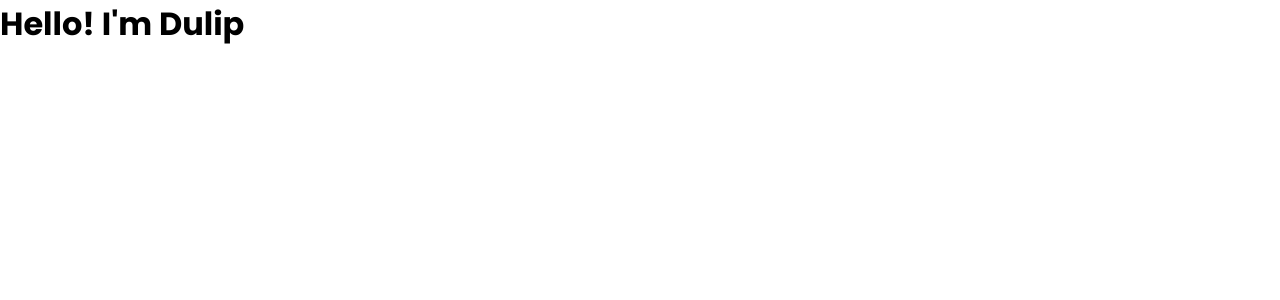
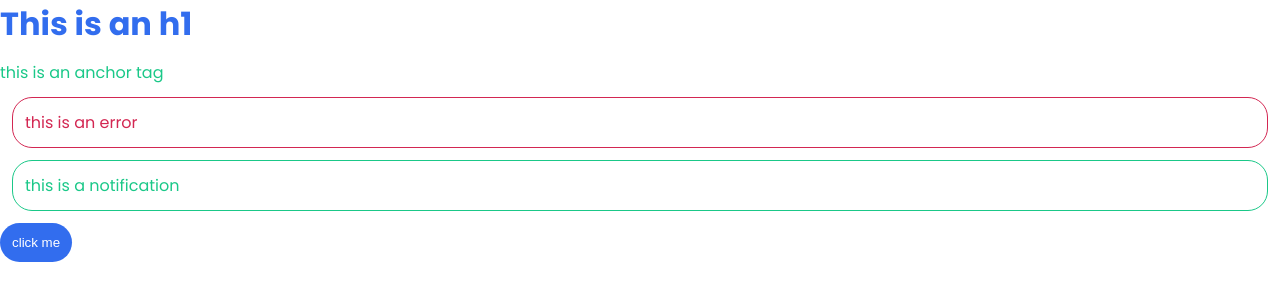
Before and after one commit to dulip-sameera/net-ninja-sass-tut, a website: page index.html in a window 1280 px wide. Drawn offline with Linux system fonts and the light colour scheme.

Commit message:
done variables sass

```diff
--- a/index.html
+++ b/index.html
@@ -8,6 +8,10 @@
     <title>SASS</title>
   </head>
   <body>
-    <h1>Hello! I'm Dulip</h1>
+    <h1>This is an h1</h1>
+    <a href="#">this is an anchor tag</a>
+    <p class="error">this is an error</p>
+    <p class="notification">this is a notification</p>
+    <button>click me</button>
   </body>
 </html>
--- a/index.scss
+++ b/index.scss
@@ -29,8 +29,54 @@ img {
   max-width: 100%;
 }
 
+// theme colors
+$primary: #326dee;
+$secondary: #1ac888;
+$error:#d32752;
+$info: #f6c31c;
+
+// spacing
+$base-padding: 0.75rem;
+$base-margin: 0.75rem;
+
+// borders
+$base-border-thickness: 1px;
+$base-border-radius: 20px;
+
+
 h1 {
-    a {
-        color: red;
-    }
+    color: $primary;
+    margin-bottom: $base-margin;
 }
+
+a {
+    color: $secondary;
+}
+
+button {
+    color: white;
+    border: 0;
+    background-color: $primary;
+    border-radius: $base-border-radius;
+    padding: $base-padding;
+}
+
+.error {
+    color: $error;
+    border-color: $error;
+    border-style: solid;
+    margin: $base-margin;
+    padding: $base-padding;
+    border-radius: $base-border-radius;
+    border-width: $base-border-thickness;
+}
+
+.notification {
+    color: $secondary;
+    border-color: $secondary;
+    border-style: solid;
+    margin: $base-margin;
+    padding: $base-padding;
+    border-radius: $base-border-radius;
+    border-width: $base-border-thickness;
+}
```
Also changed, not shown: css/index.css.
